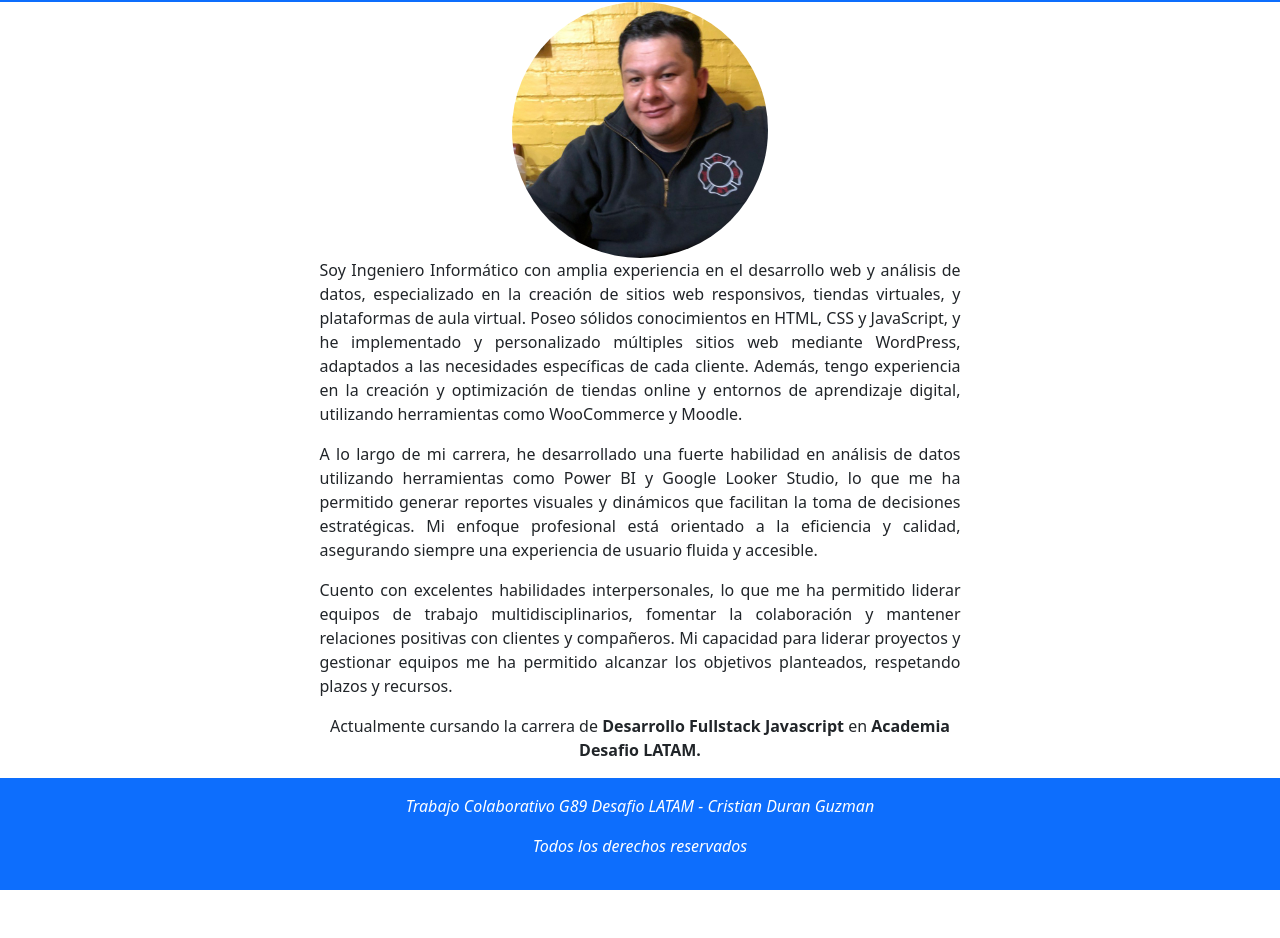
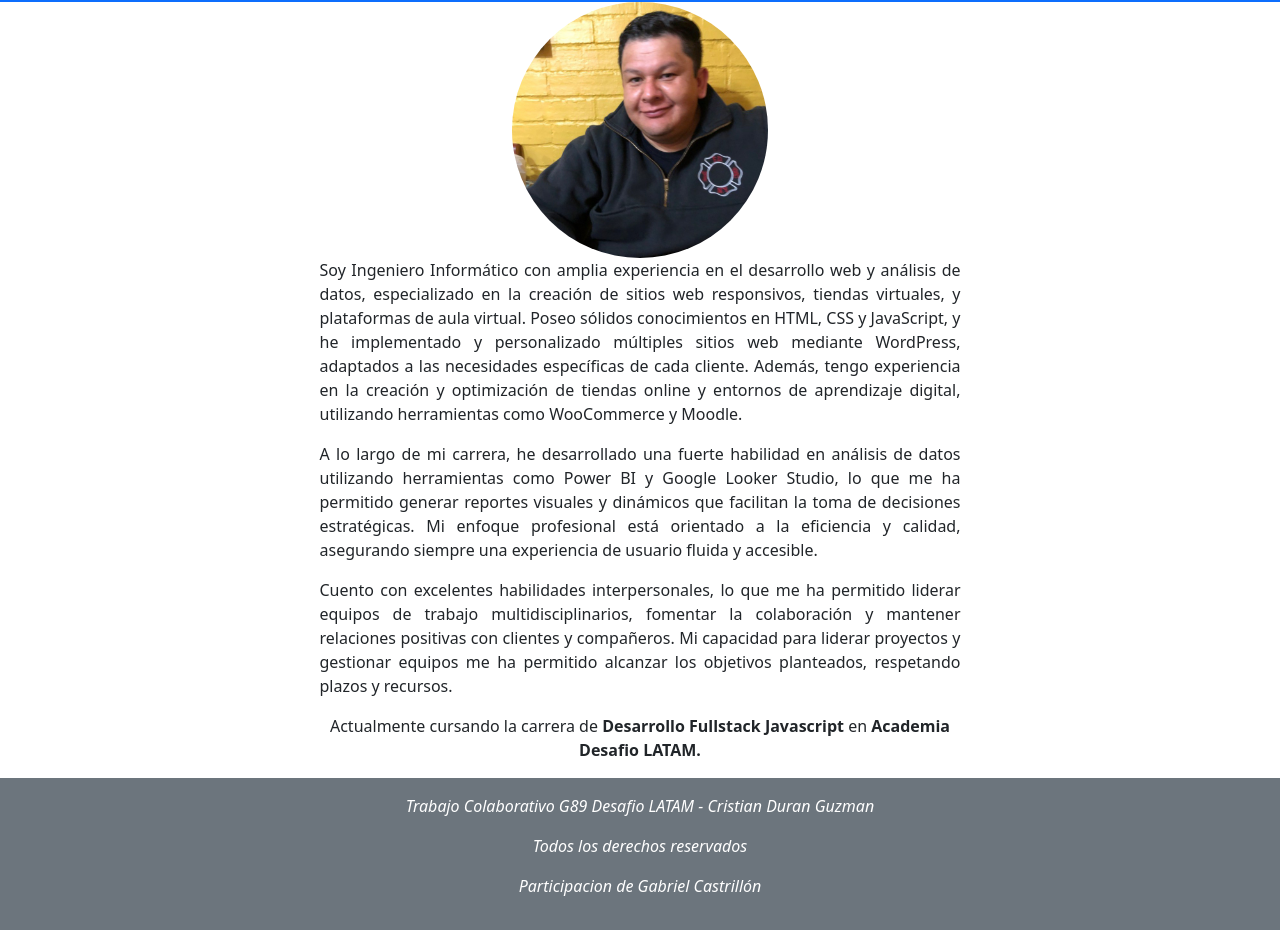
Before and after one commit to Doyle764/Doyle764.github.io, a plain HTML site: page index.html in a window 1280 px wide. Shown: the part 110-1048 px from the top of the page. Before the commit the page ends 1008 px from the top, so only its background shows below. Drawn offline with nearby package versions, Linux system fonts and the light colour scheme.

Commit message:
agregue un tono de color diferente al footer (secondary) y deje texto de participacion

```diff
--- a/index.html
+++ b/index.html
@@ -56,9 +56,10 @@
     </section>
 
     <footer>
-        <div class="p-3 mb-2 bg-primary text-white" style="text-align: center;">
+        <div class="p-3 mb-2 bg-secondary text-white" style="text-align: center;">
             <p class="fst-italic">Trabajo Colaborativo G89 Desafio LATAM - Cristian Duran Guzman</p>
             <p class="fst-italic">Todos los derechos reservados</p>
+            <p class="fst-italic">Participacion de Gabriel Castrillón</p>
 
         </div>
     </footer>
```
